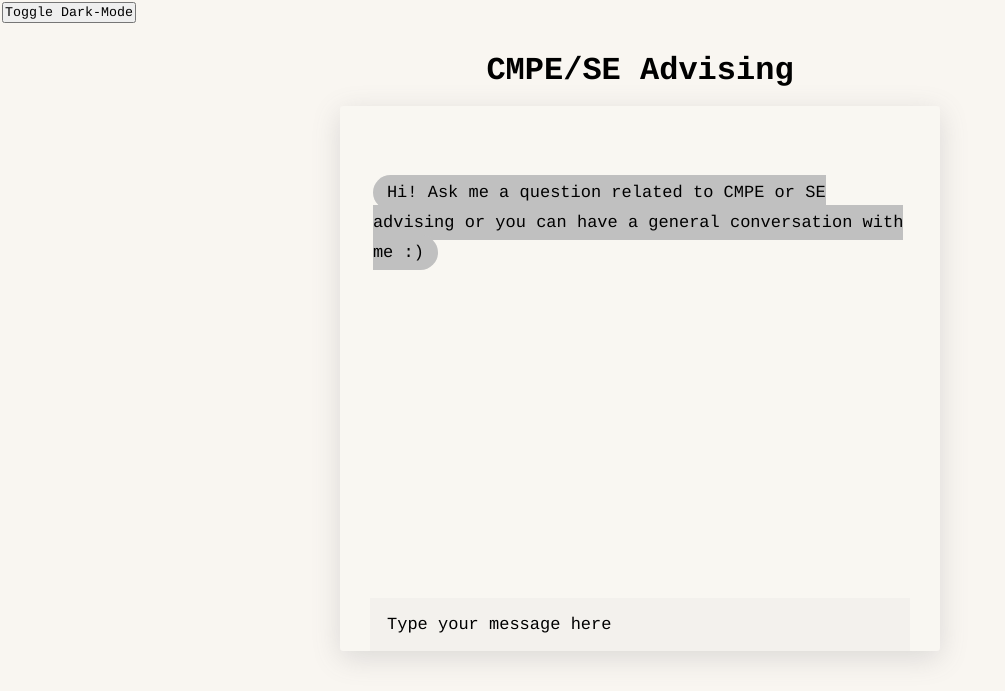
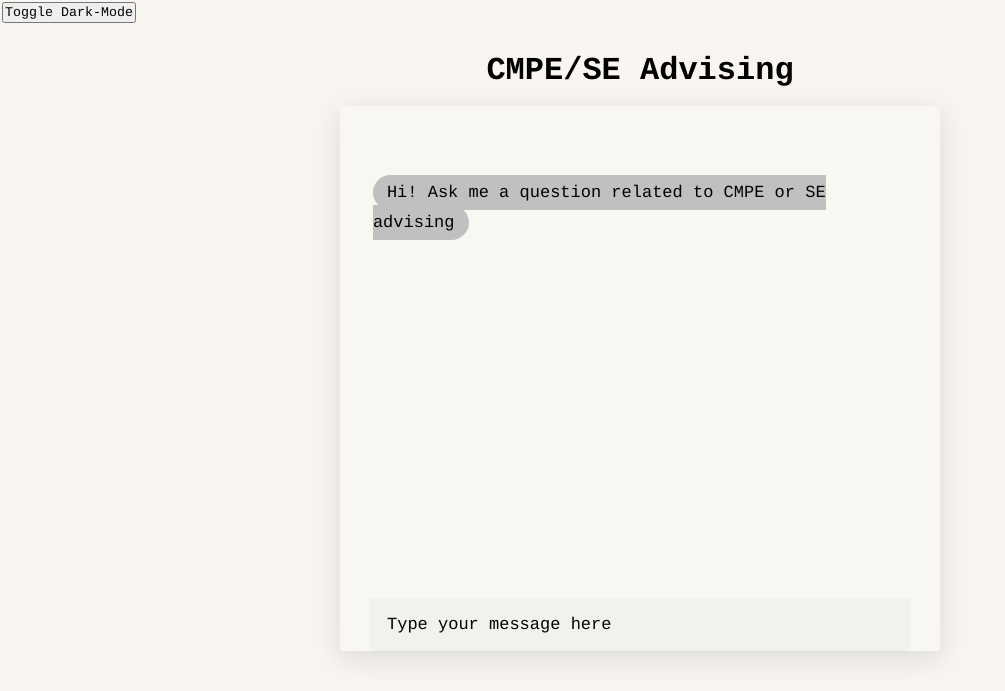
Before and after one commit to akumar23/HAL-AI-AdvisorBot, a Flask app: page / in a window 1280 px wide. Shown: the top 691 px of the page, without its empty margins (0-1005 px from the left). Run offline with Flask 2, Linux system fonts and the light colour scheme; some libraries are stand-ins or nearby versions.

Commit message:
Update base.html

```diff
--- a/templates/base.html
+++ b/templates/base.html
@@ -37,7 +37,7 @@
             alt="HAL"
             style="width:50px;height:60px; padding-bottom: 15px;"/> -->
             <p class="botText">
-                <span>Hi! Ask me a question related to CMPE or SE advising or you can have a general conversation with me :)</span>
+                <span>Hi! Ask me a question related to CMPE or SE advising</span>
             </p>
         </div>
 
```
